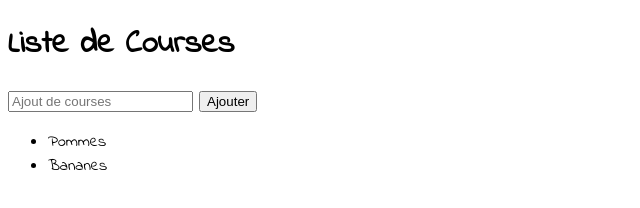
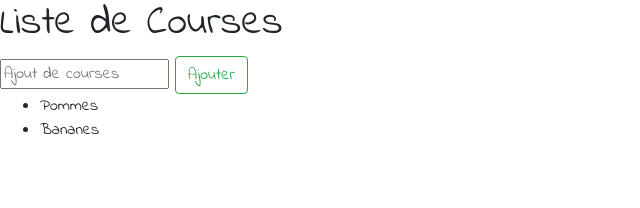
Before and after one commit to MickaelGRZELKA/TO-DO-List, a plain HTML site: page index.html in a window 1280 px wide. Shown: the whole page, without its empty margins (0-640 px from the left). Drawn offline with nearby package versions, Linux system fonts and the light colour scheme.

Commit message:
add green button

```diff
--- a/index.html
+++ b/index.html
@@ -6,13 +6,14 @@
     <meta http-equiv="X-UA-Compatible" content="ie=edge">
     <link rel="stylesheet" href="style.css">
     <link href="https://fonts.googleapis.com/css?family=Indie+Flower&display=swap" rel="stylesheet">
+    <link rel="stylesheet" href="https://maxcdn.bootstrapcdn.com/bootstrap/4.0.0/css/bootstrap.min.css" integrity="sha384-Gn5384xqQ1aoWXA+058RXPxPg6fy4IWvTNh0E263XmFcJlSAwiGgFAW/dAiS6JXm" crossorigin="anonymous">
     <title>TO DO LIST</title>
 </head>
 <body>
     <h1>Liste de Courses</h1>
 
 <input id="userinput" type="text" placeholder="Ajout de courses">
-<button id="enter" type="button">Ajouter</button>
+<button type="button" id="enter" class="btn btn-outline-success">Ajouter</button>
     <ul>
         <li>Pommes</li>
         <li>Bananes</li>
```
